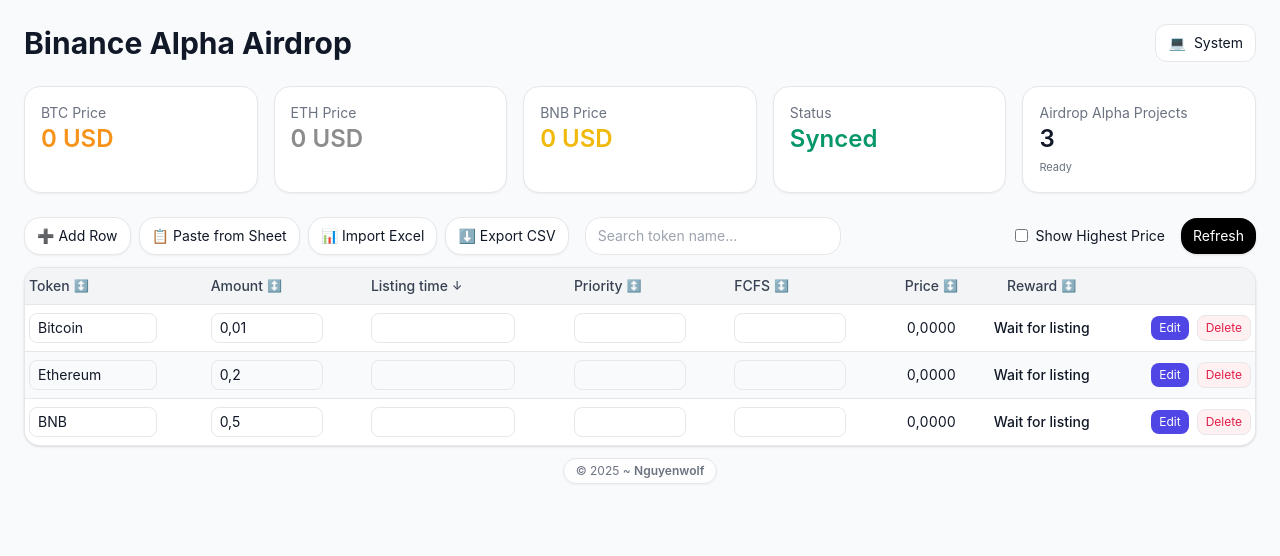
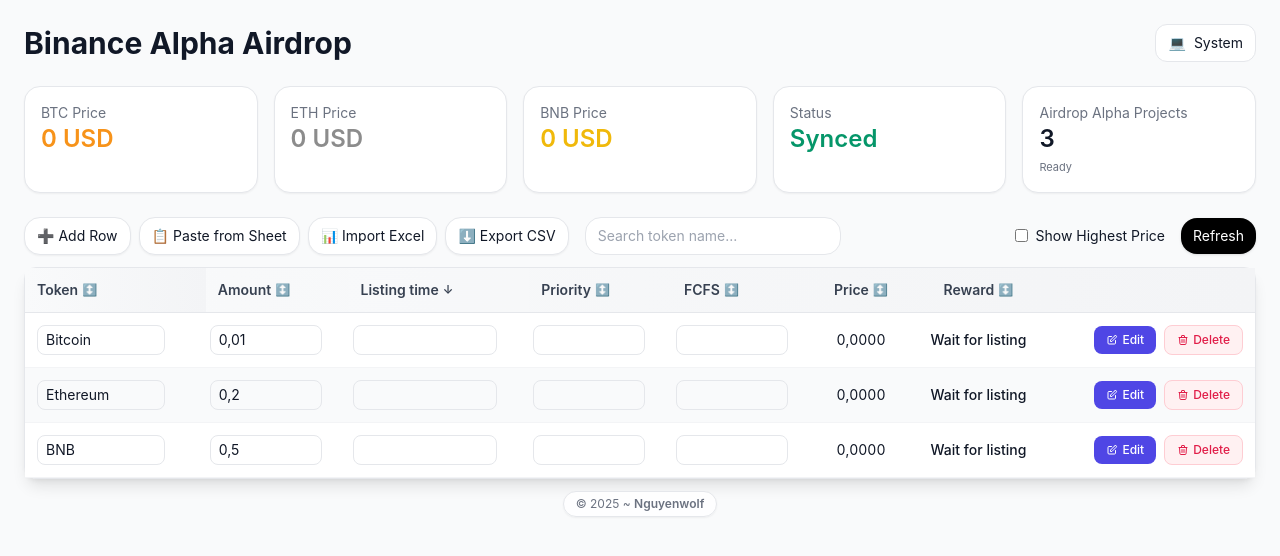
Before and after one commit to ldnguyen2901/Alpha-Airdrop-List, a React (Vite) app: page / in a window 1280 px wide. Shown: the top 556 px of the page. Built offline with nearby package versions, Linux system fonts and the light colour scheme; no server answers.

Commit message:
Remake UI for Desktop

```diff
--- /dev/null
+++ b/src/components/Pagination.jsx
@@ -0,0 +1,67 @@
+import React from 'react';
+
+export default function Pagination({
+  currentPage,
+  totalPages,
+  onPageChange,
+  totalItems,
+  itemsPerPage = 10
+}) {
+  const startItem = (currentPage - 1) * itemsPerPage + 1;
+  const endItem = Math.min(currentPage * itemsPerPage, totalItems);
+
+  if (totalPages <= 1) return null;
+
+  return (
+    <div className='flex items-center justify-between px-4 py-3 bg-white dark:bg-gray-800 border-t border-gray-200 dark:border-gray-700'>
+      {/* Items info */}
+      <div className='text-sm text-gray-700 dark:text-gray-300'>
+        Showing {startItem} to {endItem} of {totalItems} results
+      </div>
+
+      {/* Simple pagination controls */}
+      <div className='flex items-center space-x-3'>
+        {/* First */}
+        <button
+          onClick={() => onPageChange(1)}
+          disabled={currentPage === 1}
+          className='px-3 py-1 text-sm font-medium text-gray-500 bg-white dark:bg-gray-700 border border-gray-300 dark:border-gray-600 rounded-md hover:bg-gray-50 dark:hover:bg-gray-600 disabled:opacity-50 disabled:cursor-not-allowed transition-colors duration-200'
+        >
+          First
+        </button>
+
+        {/* Previous arrow */}
+        <button
+          onClick={() => onPageChange(currentPage - 1)}
+          disabled={currentPage === 1}
+          className='px-2 py-1 text-sm font-medium text-gray-500 bg-white dark:bg-gray-700 border border-gray-300 dark:border-gray-600 rounded-md hover:bg-gray-50 dark:hover:bg-gray-600 disabled:opacity-50 disabled:cursor-not-allowed transition-colors duration-200'
+        >
+          &lt;
+        </button>
+
+        {/* Current page display */}
+        <span className='px-3 py-1 text-sm font-medium text-gray-700 dark:text-gray-300 bg-gray-100 dark:bg-gray-600 border border-gray-300 dark:border-gray-600 rounded-md'>
+          {currentPage}
+        </span>
+
+        {/* Next arrow */}
+        <button
+          onClick={() => onPageChange(currentPage + 1)}
+          disabled={currentPage === totalPages}
+          className='px-2 py-1 text-sm font-medium text-gray-500 bg-white dark:bg-gray-700 border border-gray-300 dark:border-gray-600 rounded-md hover:bg-gray-50 dark:hover:bg-gray-600 disabled:opacity-50 disabled:cursor-not-allowed transition-colors duration-200'
+        >
+          &gt;
+        </button>
+
+        {/* Last */}
+        <button
+          onClick={() => onPageChange(totalPages)}
+          disabled={currentPage === totalPages}
+          className='px-3 py-1 text-sm font-medium text-gray-500 bg-white dark:bg-gray-700 border border-gray-300 dark:border-gray-600 rounded-md hover:bg-gray-50 dark:hover:bg-gray-600 disabled:opacity-50 disabled:cursor-not-allowed transition-colors duration-200'
+        >
+          Last
+        </button>
+      </div>
+    </div>
+  );
+}
--- a/src/components/SortableTable.jsx
+++ b/src/components/SortableTable.jsx
@@ -7,6 +7,7 @@
 import TableRow from './table/TableRow';
 import EditModal from './modals/EditModal';
 import DeleteModal from './modals/DeleteModal';
+import Pagination from './Pagination';
 
 const SortableTable = forwardRef(({
   rows,
@@ -18,6 +19,8 @@
   const showHighestPrice = !!showHighestPriceProp;
   const [now, setNow] = useState(Date.now());
   const [highlightedRows, setHighlightedRows] = useState(new Set());
+  const [currentPage, setCurrentPage] = useState(1);
+  const itemsPerPage = 10;
 
   const { sortConfig, requestSort, getSortIcon, sortRows } = useTableSort();
   const {
@@ -44,6 +47,17 @@
   const sortedRows = useMemo(() => {
     return sortRows(rows, searchToken);
   }, [rows, sortConfig, searchToken, sortRows]);
+
+  // Pagination logic
+  const totalPages = Math.ceil(sortedRows.length / itemsPerPage);
+  const startIndex = (currentPage - 1) * itemsPerPage;
+  const endIndex = startIndex + itemsPerPage;
+  const currentRows = sortedRows.slice(startIndex, endIndex);
+
+  // Reset to first page when search changes
+  useEffect(() => {
+    setCurrentPage(1);
+  }, [searchToken]);
 
   const handleStartEdit = (index) => {
     startEditRow(index, sortedRows, rows);
@@ -83,8 +97,9 @@
   }));
 
   return (
-    <div className='overflow-auto rounded-2xl border bg-white dark:bg-gray-800 shadow max-h-[calc(100vh-120px)] sm:max-h-[calc(100vh-170px)] lg:max-h-[calc(100vh-200px)]'>
-      <table className='w-full text-sm'>
+    <div className='rounded-xl border border-gray-200 dark:border-gray-700 bg-white dark:bg-gray-800 shadow-lg'>
+      <div className='table-container overflow-auto max-h-[calc(100vh-180px)] sm:max-h-[calc(100vh-220px)] lg:max-h-[calc(100vh-180px)]'>
+        <table className='w-full text-sm lg:min-w-0'>
           <TableHeader
             sortConfig={sortConfig}
             requestSort={requestSort}
@@ -92,25 +107,25 @@
             showHighestPrice={showHighestPrice}
           />
           <tbody>
-                      {sortedRows.map((row, idx) => (
+            {currentRows.map((row, idx) => (
               <TableRow
-                key={idx}
+                key={startIndex + idx}
                 row={row}
-                index={idx}
+                index={startIndex + idx}
                 isEditing={(index) => isEditing(index, sortedRows, rows)}
                 getDraftField={(index, field) => getDraftField(index, field, sortedRows, rows)}
                 onStartEdit={handleStartEdit}
                 onDelete={handleDelete}
                 showHighestPrice={showHighestPrice}
-                getActualIndex={getActualIndex}
+                getActualIndex={(index) => getActualIndex(index, sortedRows, rows)}
                 setRowDrafts={setRowDrafts}
                 getCountdownText={getCountdownTextForRow}
                 sortedRows={sortedRows}
                 rows={rows}
-                isHighlighted={highlightedRows.has(idx)}
+                isHighlighted={highlightedRows.has(startIndex + idx)}
               />
             ))}
-          {sortedRows.length === 0 && (
+            {currentRows.length === 0 && (
               <tr>
                 <td
                   colSpan={
@@ -129,6 +144,16 @@
             )}
           </tbody>
         </table>
+      </div>
+
+      {/* Pagination */}
+      <Pagination
+        currentPage={currentPage}
+        totalPages={totalPages}
+        onPageChange={setCurrentPage}
+        totalItems={sortedRows.length}
+        itemsPerPage={itemsPerPage}
+      />
 
       <EditModal
         editingModal={editingModal}
--- a/src/components/table/TableHeader.jsx
+++ b/src/components/table/TableHeader.jsx
@@ -22,7 +22,7 @@
   };
 
   return (
-    <thead className='bg-gray-100 dark:bg-gray-700 sticky top-0 z-30'>
+    <thead className='bg-gradient-to-r from-gray-50 to-gray-100 dark:from-gray-800 dark:to-gray-700 sticky top-0 z-30 border-b border-gray-200 dark:border-gray-600'>
       <tr>
         {TABLE_HEADERS.map((h) => {
           // Always skip API ID column in table display
@@ -36,13 +36,13 @@
           return (
             <th
               key={h}
-              className={`text-left px-1 py-2 font-medium text-gray-700 dark:text-gray-200 whitespace-nowrap ${
+              className={`text-left px-3 py-3 font-semibold text-gray-700 dark:text-gray-200 whitespace-nowrap transition-colors duration-200 ${
                 isSortable
                   ? 'cursor-pointer hover:bg-gray-200 dark:hover:bg-gray-600 select-none'
                   : ''
               } ${
                 h === 'Token'
-                  ? 'sticky left-0 top-0 z-30 bg-gray-100 dark:bg-gray-700 sticky'
+                  ? 'sticky left-0 top-0 z-30 bg-gradient-to-r from-gray-50 to-gray-100 dark:from-gray-800 dark:to-gray-700'
                   : ''
               }`}
               onClick={
--- a/src/components/table/TableRow.jsx
+++ b/src/components/table/TableRow.jsx
@@ -87,10 +87,10 @@
     if (priceNum > 0) {
       return (
         <>
-          <td className='px-1 py-2 text-center tabular-nums text-[11px] sm:text-sm dark:text-white'>
+          <td className='px-3 py-3 text-center tabular-nums text-sm dark:text-white'>
             {formatPrice(priceNum)}
           </td>
-          <td className='px-1 py-2 text-center tabular-nums font-medium text-[11px] sm:text-sm dark:text-white'>
+          <td className='px-3 py-3 text-center tabular-nums font-medium text-sm dark:text-white'>
             {formatPrice(row.value)}
           </td>
         </>
@@ -100,10 +100,10 @@
     if (cd) {
       return (
         <>
-          <td className='px-1 py-2 text-center text-[11px] sm:text-sm dark:text-white font-medium'>
+          <td className='px-3 py-3 text-center text-sm dark:text-white font-medium'>
             {cd}
           </td>
-          <td className='px-1 py-2 text-center text-[11px] sm:text-sm dark:text-white font-medium'>
+          <td className='px-3 py-3 text-center text-sm dark:text-white font-medium'>
             Wait for listing
           </td>
         </>
@@ -112,10 +112,10 @@
 
     return (
       <>
-        <td className='px-1 py-2 text-center tabular-nums text-[11px] sm:text-sm dark:text-white'>
+        <td className='px-3 py-3 text-center tabular-nums text-sm dark:text-white'>
           {formatPrice(0)}
         </td>
-        <td className='px-1 py-2 text-center tabular-nums font-medium text-[11px] sm:text-sm dark:text-white'>
+        <td className='px-3 py-3 text-center tabular-nums font-medium text-sm dark:text-white'>
           Wait for listing
         </td>
       </>
@@ -124,13 +124,13 @@
 
   return (
     <tr
-      className={`group border-t dark:border-gray-600 transition-colors duration-200 ${
+             className={`group border-b border-gray-100 dark:border-gray-700 transition-all duration-200 ${
          String(row.apiId || '').trim() === ''
-          ? 'bg-yellow-50 dark:bg-yellow-50'
+           ? 'bg-yellow-50 dark:bg-yellow-900'
            : index % 2 === 0
            ? 'bg-white dark:bg-gray-800'
            : 'bg-gray-50 dark:bg-gray-700'
-      } hover:bg-gray-100 dark:hover:bg-gray-600 ${
+       } hover:bg-blue-50 dark:hover:bg-blue-900 ${
          isHighlighted ? 'row-highlight' : ''
        }`}
       style={
@@ -143,13 +143,13 @@
     >
       {/* Token Name */}
       <td
-        className={`px-1 py-2 sticky left-0`}
+        className={`px-3 py-3 sticky left-0`}
         style={{
           position: 'sticky',
           left: 0,
           zIndex: 20,
           backgroundColor: 'inherit',
-          boxShadow: '2px 0 8px rgba(0,0,0,0.08)',
+          boxShadow: '2px 0 8px rgb(0,0,0)',
         }}
       >
         <input
@@ -274,18 +274,26 @@
       )}
 
              {/* Actions */}
-       <td className='px-1 py-2 text-right'>
+       <td className='px-3 py-3 text-right'>
          <div className='flex items-center justify-end gap-2'>
            <button
              onClick={() => onStartEdit(index)}
-             className='px-2 py-1 rounded-lg bg-indigo-600 text-white hover:bg-indigo-700 text-[11px] sm:text-xs transition-all duration-300 ease-in-out hover:scale-105 hover:shadow-md'
+             className='inline-flex items-center px-3 py-1.5 rounded-lg bg-indigo-600 text-white hover:bg-indigo-700 text-xs font-medium transition-all duration-200 hover:scale-105 hover:shadow-md'
+             title='Edit'
            >
+             <svg className='w-3 h-3 mr-1' fill='none' stroke='currentColor' viewBox='0 0 24 24'>
+               <path strokeLinecap='round' strokeLinejoin='round' strokeWidth={2} d='M11 5H6a2 2 0 00-2 2v11a2 2 0 002 2h11a2 2 0 002-2v-5m-1.414-9.414a2 2 0 112.828 2.828L11.828 15H9v-2.828l8.586-8.586z' />
+             </svg>
              Edit
            </button>
            <button
              onClick={() => onDelete(index)}
-             className='px-2 py-1 rounded-lg bg-rose-50 dark:bg-rose-900 border text-rose-600 dark:text-rose-400 hover:bg-rose-100 dark:hover:bg-rose-800 text-[11px] sm:text-xs transition-all duration-300 ease-in-out hover:scale-105 hover:shadow-md'
+             className='inline-flex items-center px-3 py-1.5 rounded-lg bg-rose-50 dark:bg-rose-900 border border-rose-200 dark:border-rose-700 text-rose-600 dark:text-rose-400 hover:bg-rose-100 dark:hover:bg-rose-800 text-xs font-medium transition-all duration-200 hover:scale-105 hover:shadow-md'
+             title='Delete'
            >
+             <svg className='w-3 h-3 mr-1' fill='none' stroke='currentColor' viewBox='0 0 24 24'>
+               <path strokeLinecap='round' strokeLinejoin='round' strokeWidth={2} d='M19 7l-.867 12.142A2 2 0 0116.138 21H7.862a2 2 0 01-1.995-1.858L5 7m5 4v6m4-6v6m1-10V4a1 1 0 00-1-1h-4a1 1 0 00-1 1v3M4 7h16' />
+             </svg>
              Delete
            </button>
          </div>
--- a/src/index.css
+++ b/src/index.css
@@ -173,7 +173,7 @@
 /* Row highlight animation */
 @keyframes rowHighlight {
   0% {
-    background-color: rgba(34, 197, 94, 0.2);
+    background-color: rgb(34, 197, 94);
   }
   100% {
     background-color: transparent;
@@ -219,6 +219,81 @@
 
 .modal-success {
   animation: modalSuccess 0.5s ease-in-out;
+}
+
+/* Table responsive and modern styles */
+.table-container {
+  -webkit-overflow-scrolling: touch;
+  scrollbar-width: thin;
+  scrollbar-color: rgb(156, 163, 175) transparent;
+}
+
+.table-container::-webkit-scrollbar {
+  width: 6px;
+  height: 6px;
+}
+
+.table-container::-webkit-scrollbar-track {
+  background: transparent;
+}
+
+.table-container::-webkit-scrollbar-thumb {
+  background-color: rgb(156, 163, 175);
+  border-radius: 3px;
+}
+
+.table-container::-webkit-scrollbar-thumb:hover {
+  background-color: rgb(107, 114, 128);
+}
+
+/* Mobile table responsive styles */
+@media (max-width: 640px) {
+  .table-container table {
+    transform-origin: top left;
+  }
+
+  .table-container td,
+  .table-container th {
+    white-space: nowrap;
+    padding: 8px 6px;
+    font-size: 11px;
+  }
+
+  .table-container {
+    font-size: 11px;
+  }
+
+  /* Compact buttons on mobile */
+  .table-container button {
+    padding: 4px 8px;
+    font-size: 10px;
+  }
+
+  /* Status badges on mobile */
+  .table-container .inline-flex {
+    padding: 2px 6px;
+    font-size: 10px;
+  }
+}
+
+/* Desktop table - prevent horizontal scroll */
+@media (min-width: 1024px) {
+  .table-container {
+    overflow-x: hidden;
+  }
+
+  .table-container table {
+    min-width: auto;
+    width: 100%;
+  }
+}
+
+/* Tablet responsive */
+@media (min-width: 641px) and (max-width: 1024px) {
+  .table-container td,
+  .table-container th {
+    font-size: 12px;
+  }
 }
 
 body {
@@ -324,7 +399,7 @@
 }
 
 tbody tr:hover {
-  background-color: rgba(59, 130, 246, 0.05);
+  background-color: rgb(239, 246, 255);
 }
 
 tbody tr:nth-child(even) td.sticky {
@@ -338,7 +413,7 @@
 }
 
 tbody tr:hover td.sticky {
-  background-color: rgba(59, 130, 246, 0.05);
+  background-color: rgb(239, 246, 255);
 }
 
 .dark tbody tr {
@@ -346,7 +421,7 @@
 }
 
 .dark tbody tr:hover {
-  background-color: rgba(59, 130, 246, 0.1);
+  background-color: rgb(59, 130, 246);
 }
 
 /* Dark theme table improvements */
```
Lines whose indentation alone changed are shown as unchanged.
